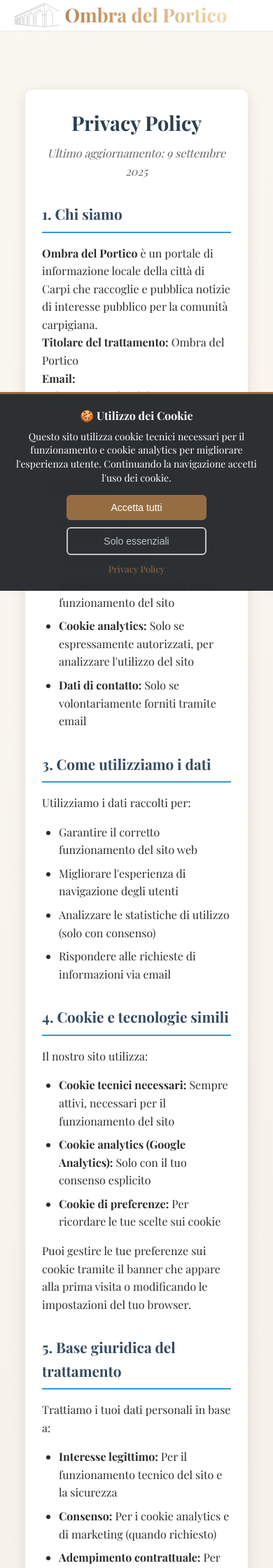
After one commit to DrQuatermass/carpi-news, a Django app: page /privacy-policy/ in a window 390 px wide. The commit adds this page. Shown: the top 2240 px of the page at 70% size. Run offline with Django 5.2, Linux system fonts and the light colour scheme; data that the repository does not hold is empty; some web fonts are replaced.

Commit message:
Add Privacy Policy page
- Created comprehensive GDPR-compliant privacy policy
- Added privacy_policy view and URL configuration
- Updated cookie banner link to point to privacy policy
- Responsive design with professional styling
- Covers all required GDPR sections and user rights

🤖 Generated with [Claude Code](https://claude.ai/code)

Co-Authored-By: Claude <noreply@anthropic.com>

```diff
--- a/carpi_news/carpi_news/urls.py
+++ b/carpi_news/carpi_news/urls.py
@@ -23,6 +23,7 @@ from home import views
 urlpatterns = [
     path('',views.home, name='home'),
     path('articolo/<slug:slug>/', views.dettaglio_articolo, name='dettaglio-articolo'),
+    path('privacy-policy/', views.privacy_policy, name='privacy-policy'),
     path('admin/', admin.site.urls),
 ]
 
--- a/carpi_news/home/templates/base.html
+++ b/carpi_news/home/templates/base.html
@@ -109,7 +109,7 @@
             <div class="cookie-actions">
                 <button id="cookie-accept" class="cookie-btn cookie-accept">Accetta tutti</button>
                 <button id="cookie-essential" class="cookie-btn cookie-essential">Solo essenziali</button>
-                <a href="#" class="cookie-link">Privacy Policy</a>
+                <a href="{% url 'privacy-policy' %}" class="cookie-link">Privacy Policy</a>
             </div>
         </div>
     </div>
--- /dev/null
+++ b/carpi_news/home/templates/privacy_policy.html
@@ -0,0 +1,231 @@
+{% extends "base.html" %}
+
+{% block title %}Privacy Policy - Ombra del Portico{% endblock %}
+
+{% block content %}
+<div class="container">
+    <div class="privacy-policy-content">
+        <h1>Privacy Policy</h1>
+        <p class="last-updated">Ultimo aggiornamento: 9 settembre 2025</p>
+
+        <section>
+            <h2>1. Chi siamo</h2>
+            <p><strong>Ombra del Portico</strong> è un portale di informazione locale della città di Carpi che raccoglie e pubblica notizie di interesse pubblico per la comunità carpigiana.</p>
+            <p><strong>Titolare del trattamento:</strong> Ombra del Portico<br>
+            <strong>Email:</strong> <a href="mailto:redazione@ombradelportico.it">redazione@ombradelportico.it</a></p>
+        </section>
+
+        <section>
+            <h2>2. Quali dati raccogliamo</h2>
+            <p>Il nostro sito raccoglie i seguenti tipi di informazioni:</p>
+            <ul>
+                <li><strong>Dati di navigazione:</strong> Indirizzo IP, tipo di browser, pagine visitate, durata della visita</li>
+                <li><strong>Cookie tecnici:</strong> Necessari per il funzionamento del sito</li>
+                <li><strong>Cookie analytics:</strong> Solo se espressamente autorizzati, per analizzare l'utilizzo del sito</li>
+                <li><strong>Dati di contatto:</strong> Solo se volontariamente forniti tramite email</li>
+            </ul>
+        </section>
+
+        <section>
+            <h2>3. Come utilizziamo i dati</h2>
+            <p>Utilizziamo i dati raccolti per:</p>
+            <ul>
+                <li>Garantire il corretto funzionamento del sito web</li>
+                <li>Migliorare l'esperienza di navigazione degli utenti</li>
+                <li>Analizzare le statistiche di utilizzo (solo con consenso)</li>
+                <li>Rispondere alle richieste di informazioni via email</li>
+            </ul>
+        </section>
+
+        <section>
+            <h2>4. Cookie e tecnologie simili</h2>
+            <p>Il nostro sito utilizza:</p>
+            <ul>
+                <li><strong>Cookie tecnici necessari:</strong> Sempre attivi, necessari per il funzionamento del sito</li>
+                <li><strong>Cookie analytics (Google Analytics):</strong> Solo con il tuo consenso esplicito</li>
+                <li><strong>Cookie di preferenze:</strong> Per ricordare le tue scelte sui cookie</li>
+            </ul>
+            <p>Puoi gestire le tue preferenze sui cookie tramite il banner che appare alla prima visita o modificando le impostazioni del tuo browser.</p>
+        </section>
+
+        <section>
+            <h2>5. Base giuridica del trattamento</h2>
+            <p>Trattiamo i tuoi dati personali in base a:</p>
+            <ul>
+                <li><strong>Interesse legittimo:</strong> Per il funzionamento tecnico del sito e la sicurezza</li>
+                <li><strong>Consenso:</strong> Per i cookie analytics e di marketing (quando richiesto)</li>
+                <li><strong>Adempimento contrattuale:</strong> Per rispondere alle tue richieste di contatto</li>
+            </ul>
+        </section>
+
+        <section>
+            <h2>6. Condivisione dei dati</h2>
+            <p>Non vendiamo, affittiamo o condividiamo i tuoi dati personali con terze parti per scopi commerciali.</p>
+            <p>Condividiamo dati solo con:</p>
+            <ul>
+                <li><strong>Fornitori di servizi:</strong> Google Analytics (solo con consenso), servizi di hosting</li>
+                <li><strong>Autorità competenti:</strong> Solo se richiesto dalla legge</li>
+            </ul>
+        </section>
+
+        <section>
+            <h2>7. Conservazione dei dati</h2>
+            <p>Conserviamo i dati per il tempo strettamente necessario:</p>
+            <ul>
+                <li><strong>Dati di navigazione:</strong> Massimo 26 mesi</li>
+                <li><strong>Cookie tecnici:</strong> Durata della sessione o fino a 12 mesi</li>
+                <li><strong>Cookie analytics:</strong> Massimo 26 mesi (solo con consenso)</li>
+                <li><strong>Comunicazioni email:</strong> Fino alla risoluzione della richiesta</li>
+            </ul>
+        </section>
+
+        <section>
+            <h2>8. I tuoi diritti</h2>
+            <p>Ai sensi del GDPR, hai diritto a:</p>
+            <ul>
+                <li><strong>Accesso:</strong> Conoscere quali dati abbiamo su di te</li>
+                <li><strong>Rettifica:</strong> Correggere dati inesatti</li>
+                <li><strong>Cancellazione:</strong> Richiedere la rimozione dei tuoi dati</li>
+                <li><strong>Limitazione:</strong> Limitare il trattamento dei tuoi dati</li>
+                <li><strong>Portabilità:</strong> Ottenere una copia dei tuoi dati</li>
+                <li><strong>Opposizione:</strong> Opporti al trattamento per motivi legittimi</li>
+                <li><strong>Revoca consenso:</strong> Ritirare il consenso per cookie analytics</li>
+            </ul>
+            <p>Per esercitare questi diritti, contattaci all'indirizzo: <a href="mailto:redazione@ombradelportico.it">redazione@ombradelportico.it</a></p>
+        </section>
+
+        <section>
+            <h2>9. Sicurezza</h2>
+            <p>Implementiamo misure tecniche e organizzative appropriate per proteggere i tuoi dati personali da accesso non autorizzato, alterazione, divulgazione o distruzione.</p>
+            <ul>
+                <li>Connessione HTTPS crittografata</li>
+                <li>Server sicuri con accesso limitato</li>
+                <li>Backup regolari e sicuri</li>
+                <li>Monitoraggio della sicurezza</li>
+            </ul>
+        </section>
+
+        <section>
+            <h2>10. Trasferimenti internazionali</h2>
+            <p>I tuoi dati possono essere trasferiti e elaborati in paesi diversi dall'Italia, in particolare:</p>
+            <ul>
+                <li><strong>Google Analytics:</strong> Stati Uniti (con garanzie adeguate)</li>
+                <li><strong>Servizi di hosting:</strong> All'interno dell'Unione Europea</li>
+            </ul>
+            <p>Tutti i trasferimenti avvengono nel rispetto del GDPR e con garanzie adeguate.</p>
+        </section>
+
+        <section>
+            <h2>11. Minori</h2>
+            <p>Il nostro sito non è diretto a minori di 16 anni. Non raccogliamo consapevolmente informazioni personali da minori di 16 anni. Se veniamo a conoscenza di aver raccolto dati di un minore, provvederemo immediatamente alla cancellazione.</p>
+        </section>
+
+        <section>
+            <h2>12. Modifiche alla Privacy Policy</h2>
+            <p>Ci riserviamo il diritto di aggiornare questa Privacy Policy. Le modifiche saranno pubblicate su questa pagina con la data di ultimo aggiornamento. Ti consigliamo di consultare periodicamente questa pagina.</p>
+        </section>
+
+        <section>
+            <h2>13. Contatti</h2>
+            <p>Per qualsiasi domanda riguardante questa Privacy Policy o il trattamento dei tuoi dati personali, puoi contattarci:</p>
+            <ul>
+                <li><strong>Email:</strong> <a href="mailto:redazione@ombradelportico.it">redazione@ombradelportico.it</a></li>
+                <li><strong>Telefono:</strong> <a href="tel:+393463332864">346 333 28 64</a></li>
+            </ul>
+            <p>Hai anche il diritto di presentare reclamo all'Autorità Garante per la protezione dei dati personali.</p>
+        </section>
+
+        <div class="back-home">
+            <a href="{% url 'home' %}" class="btn-back">Torna alla Home</a>
+        </div>
+    </div>
+</div>
+
+<style>
+.privacy-policy-content {
+    max-width: 800px;
+    margin: 2rem auto;
+    padding: 2rem;
+    background: #fff;
+    border-radius: 10px;
+    box-shadow: 0 4px 20px rgba(0,0,0,0.1);
+    line-height: 1.6;
+}
+
+.privacy-policy-content h1 {
+    color: #2c3e50;
+    margin-bottom: 0.5rem;
+    text-align: center;
+}
+
+.last-updated {
+    text-align: center;
+    color: #666;
+    font-style: italic;
+    margin-bottom: 2rem;
+}
+
+.privacy-policy-content h2 {
+    color: #34495e;
+    margin: 2rem 0 1rem 0;
+    padding-bottom: 0.5rem;
+    border-bottom: 2px solid #3498db;
+}
+
+.privacy-policy-content section {
+    margin-bottom: 2rem;
+}
+
+.privacy-policy-content ul {
+    margin: 1rem 0;
+    padding-left: 1.5rem;
+}
+
+.privacy-policy-content li {
+    margin-bottom: 0.5rem;
+}
+
+.privacy-policy-content a {
+    color: #3498db;
+    text-decoration: none;
+}
+
+.privacy-policy-content a:hover {
+    text-decoration: underline;
+}
+
+.back-home {
+    text-align: center;
+    margin-top: 3rem;
+}
+
+.btn-back {
+    display: inline-block;
+    background: #3498db;
+    color: white;
+    padding: 12px 24px;
+    text-decoration: none;
+    border-radius: 5px;
+    transition: background-color 0.3s ease;
+}
+
+.btn-back:hover {
+    background: #2980b9;
+}
+
+@media (max-width: 768px) {
+    .privacy-policy-content {
+        margin: 1rem;
+        padding: 1.5rem;
+    }
+
+    .privacy-policy-content h1 {
+        font-size: 1.8rem;
+    }
+
+    .privacy-policy-content h2 {
+        font-size: 1.3rem;
+    }
+}
+</style>
+{% endblock %}
--- a/carpi_news/home/views.py
+++ b/carpi_news/home/views.py
@@ -118,3 +118,25 @@ def dettaglio_articolo(request, slug):
     }
 
     return render(request, "dettaglio_articolo.html", context)
+
+def privacy_policy(request):
+    """Vista per la pagina della Privacy Policy"""
+    # Ottieni categorie per il menu di navigazione
+    categorie_raw = Articolo.objects.filter(approvato=True).values_list('categoria', flat=True).distinct()
+    categorie_disponibili = []
+    has_rubriche = False
+
+    for cat in sorted(categorie_raw):
+        if cat in ['Editoriale', "L'Eco del Consiglio"]:
+            if not has_rubriche:
+                categorie_disponibili.append('Rubriche')
+                has_rubriche = True
+        else:
+            categorie_disponibili.append(cat)
+
+    context = {
+        'categorie_disponibili': list(categorie_disponibili),
+        'current_year': 2025,
+    }
+
+    return render(request, "privacy_policy.html", context)
```
